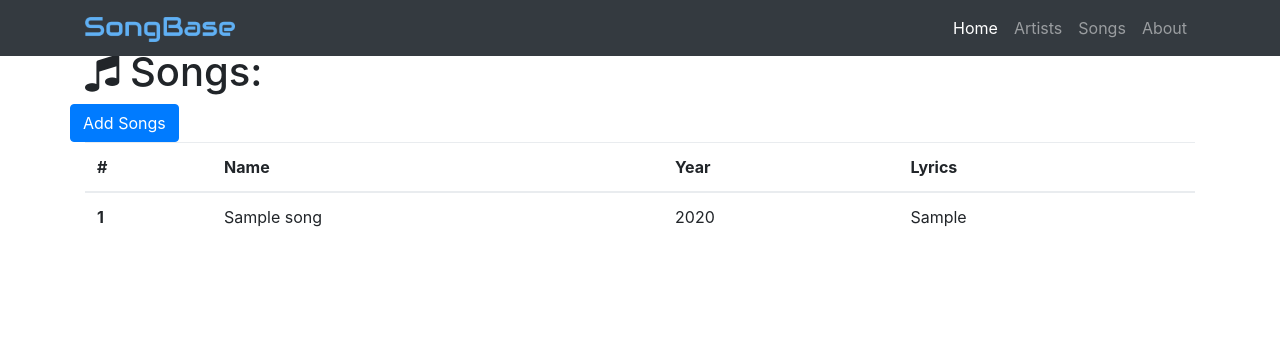
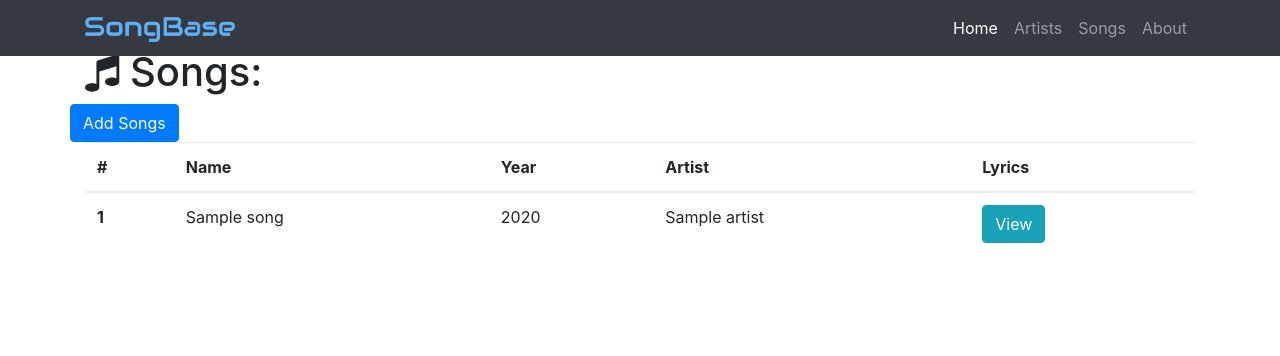
Before and after one commit to harrywang/songbase, a Flask app: page /songs in a window 1280 px wide. Shown: the top 356 px of the page. Run offline with Flask 2, Linux system fonts and the light colour scheme; tables that the repository leaves empty hold one stand-in row (values such as "Sample post"); some libraries are stand-ins or nearby versions.

Commit message:
relationship added

```diff
--- a/songbase.py
+++ b/songbase.py
@@ -17,6 +17,7 @@ class Artist(db.Model):
     id = db.Column(db.Integer, primary_key=True)
     name = db.Column(db.String(64))
     about = db.Column(db.Text)
+    songs = db.relationship('Song', backref='artist')
 
 
 class Song(db.Model):
@@ -25,6 +26,7 @@ class Song(db.Model):
     name = db.Column(db.String(256))
     year = db.Column(db.Integer)
     lyrics = db.Column(db.Text)
+    artist_id = db.Column(db.Integer, db.ForeignKey('artists.id'))
 
 
 @app.route('/')
@@ -71,10 +73,12 @@ def add_songs():
         # get data from the form
         name = request.form['name']
         year = request.form['year']
-        lyrics = request.form['year']
+        lyrics = request.form['lyrics']
+        artist_name = request.form['artist']
+        artist = Artist.query.filter_by(name=artist_name).first()
 
         # insert the data into the database
-        song = Song(name=name, year=year, lyrics=lyrics)
+        song = Song(name=name, year=year, lyrics=lyrics, artist=artist)
         db.session.add(song)
         db.session.commit()
         return redirect(url_for('show_all_songs'))
--- a/templates/song-all.html
+++ b/templates/song-all.html
@@ -15,6 +15,7 @@
             <th>#</th>
             <th>Name</th>
             <th>Year</th>
+            <th>Artist</th>
             <th>Lyrics</th>
           </tr>
         </thead>
@@ -24,7 +25,33 @@
               <th scope="row">{{song.id}}</th>
               <td>{{song.name}}</td>
               <td>{{song.year}}</td>
-              <td>{{song.lyrics}}</td>
+              <td>{{song.artist.name}}</td>
+              <td>
+              <!--  view lyrics button trigger modal -->
+              <button type="button" class="btn btn-info" data-toggle="modal" data-target="#{{song.id}}">
+                View
+              </button>
+
+              <!-- Modal -->
+              <div class="modal fade" id="{{song.id}}" tabindex="-1" role="dialog">
+                <div class="modal-dialog" role="document">
+                  <div class="modal-content">
+                    <div class="modal-header">
+                      <h5 class="modal-title">{{song.name}}</h5>
+                      <button type="button" class="close" data-dismiss="modal" aria-label="Close">
+                        <span aria-hidden="true">&times;</span>
+                      </button>
+                    </div>
+                    <div class="modal-body">
+                      {{song.lyrics}}
+                    </div>
+                    <div class="modal-footer">
+                      <button type="button" class="btn btn-secondary" data-dismiss="modal">Close</button>
+                    </div>
+                  </div>
+                </div>
+              </div>
+              </td>
           </tr>
           {% endfor%}
         </tbody>
```
